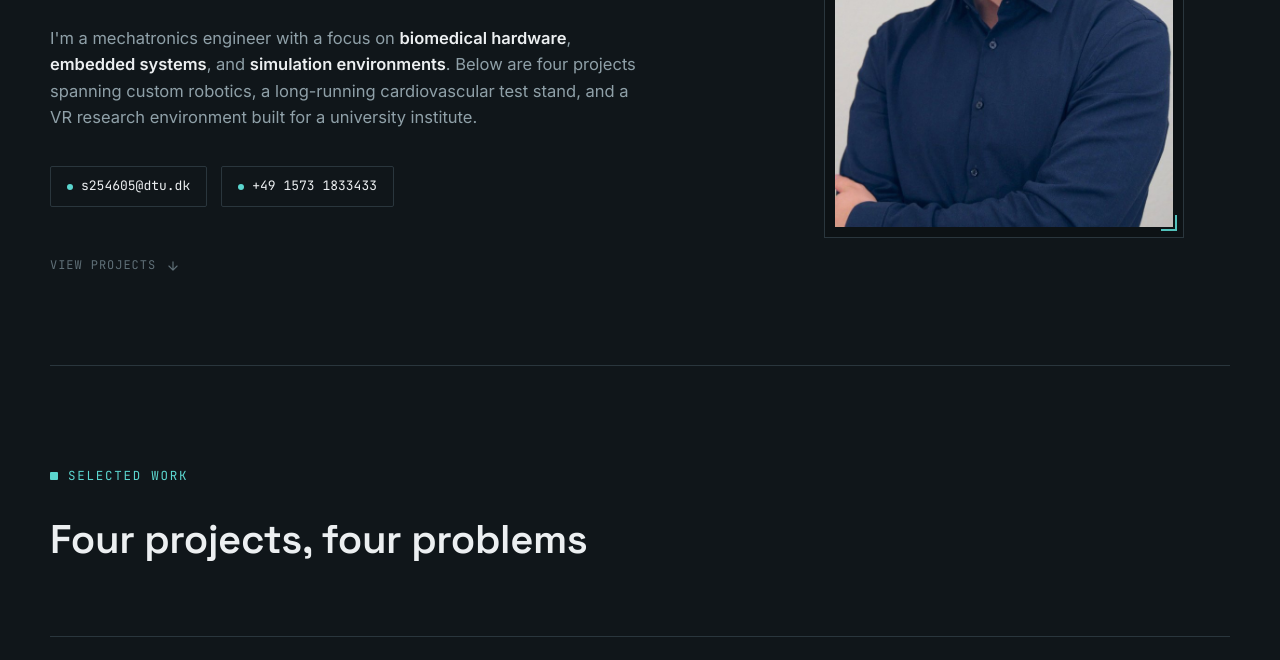
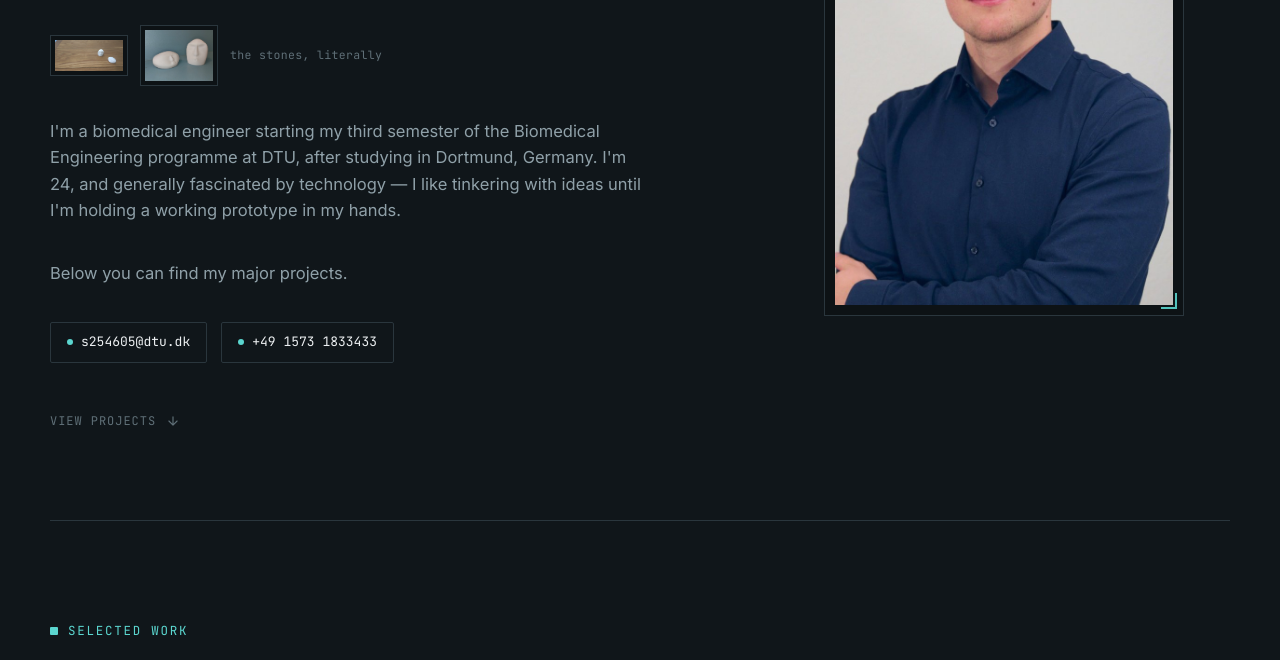
Before and after one commit to henri079/website_portfolio, a plain HTML site: page index.html in a window 1280 px wide. Shown: the part 449-1109 px from the top of the page. Drawn offline with Linux system fonts and the light colour scheme.

Commit message:
Add files via upload

```diff
--- a/index.html
+++ b/index.html
@@ -133,6 +133,13 @@
     max-width:360px; margin:0 auto; aspect-ratio:auto;
   }
   .hero-portrait .frame img{max-height:none;}
+  .stones-egg{display:flex; align-items:center; gap:12px; margin:2px 0 32px; flex-wrap:wrap;}
+  .stones-egg .frame{width:78px; padding:4px; flex:0 0 auto;}
+  .stones-egg .frame.mini::before, .stones-egg .frame.mini::after{display:none;}
+  .stones-egg .frame img{max-height:none;}
+  .stones-egg .stones-caption{
+    font-family:var(--mono); font-size:11.5px; color:var(--muted-2); letter-spacing:0.03em;
+  }
   @media (max-width: 880px){
     .hero-grid{grid-template-columns:1fr; gap:40px;}
     .hero-portrait{order:-1;}
@@ -293,14 +300,20 @@
   <section class="hero wrap">
     <div class="hero-grid">
     <div class="hero-text">
-    <p class="eyebrow">Mechatronics &amp; Biomedical Engineering</p>
+    <p class="eyebrow">Biomedical Engineering · DTU</p>
     <h1 class="title">Let's keep the<br><span>stones rolling.</span></h1>
     <p class="tagline">Henri Wiedenhoff — building things that pump, print, wire, and simulate.</p>
+    <div class="stones-egg">
+      <div class="frame mini"><img src="assets/stones-table.jpg" alt="Two small 3D-printed face-stones sitting on a wooden table"></div>
+      <div class="frame mini"><img src="assets/stones-closeup.jpg" alt="Close-up of the two face-stones"></div>
+      <span class="stones-caption">the stones, literally</span>
+    </div>
     <p class="hero-desc">
-      I'm a mechatronics engineer with a focus on <strong>biomedical hardware</strong>, <strong>embedded systems</strong>,
-      and <strong>simulation environments</strong>. Below are four projects spanning custom robotics,
-      a long-running cardiovascular test stand, and a VR research environment built for a university institute.
+      I'm a biomedical engineer starting my third semester of the Biomedical Engineering programme at
+      DTU, after studying in Dortmund, Germany. I'm 24, and generally fascinated by technology — I like
+      tinkering with ideas until I'm holding a working prototype in my hands.
     </p>
+    <p class="hero-desc">Below you can find my major projects.</p>
     <div class="contact-row">
       <a class="chip" href="mailto:s254605@dtu.dk"><span class="dot"></span>s254605@dtu.dk</a>
       <a class="chip" href="tel:+4915731833433"><span class="dot"></span>+49 1573 1833433</a>
@@ -345,6 +358,10 @@
         <p class="project-desc">
           The onboard display is interactive — guests enter their name before ordering, and the robot
           keeps track of details like how many drinks each person has had.
+        </p>
+        <p class="project-desc">
+          The clip alongside captures a big milestone for us: the first time every component came together
+          as a whole, and the very first glass got filled.
         </p>
         <!-- To add more text later: just add another <p class="project-desc"> paragraph here. -->
       </div>
```
Also changed, not shown: assets/stones-closeup.jpg (added), assets/stones-table.jpg (added).
